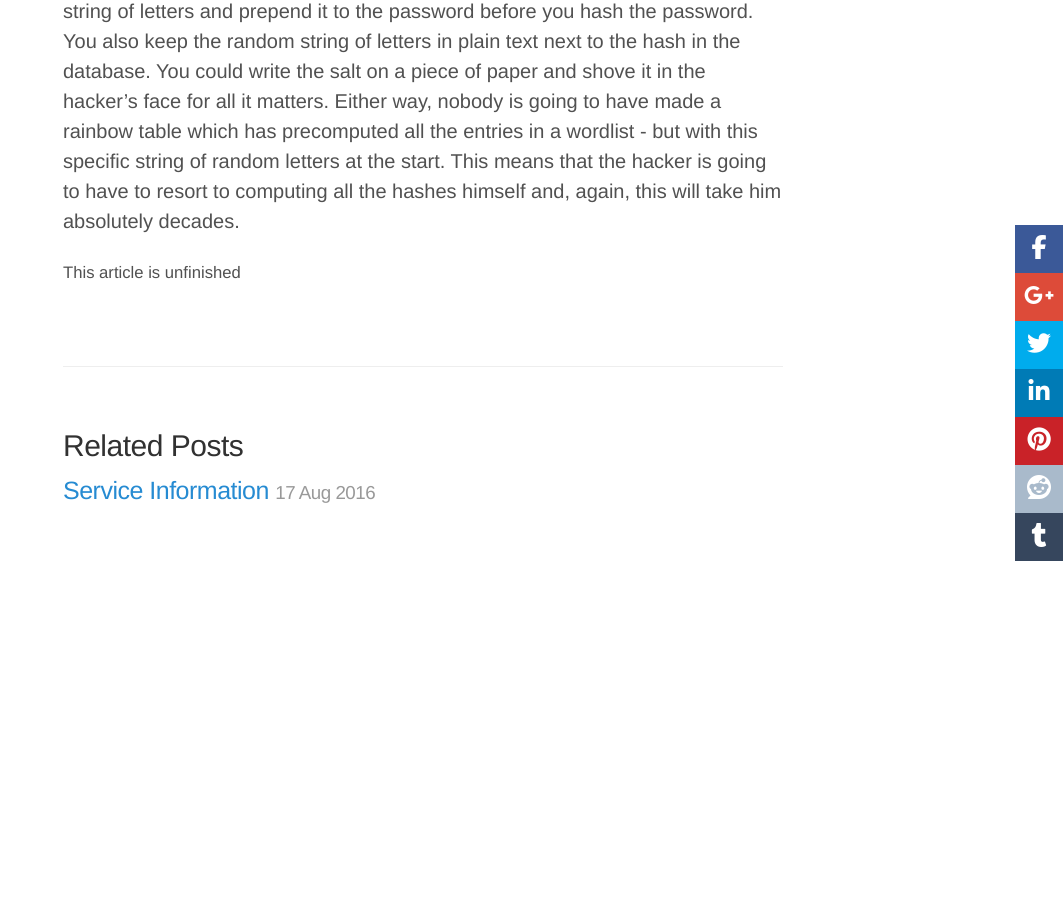
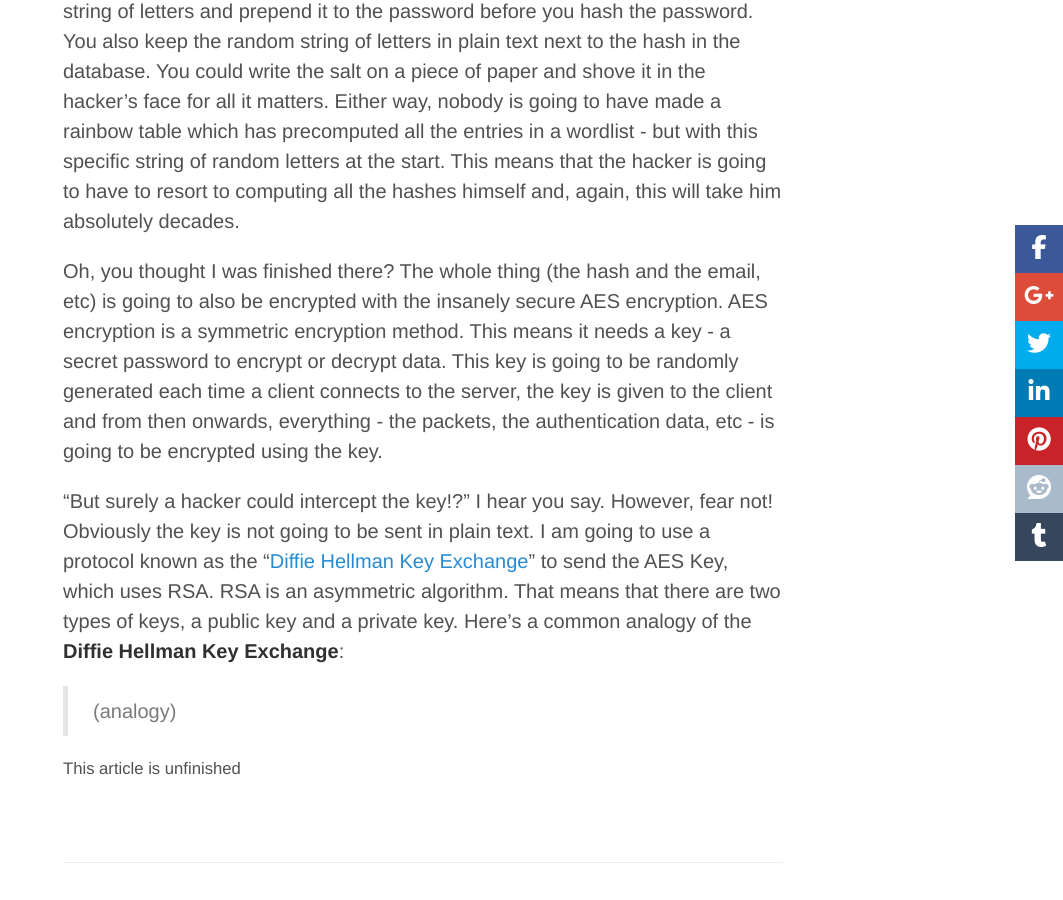
Before and after one commit to PixelZerg/PixelZFameBot, a Jekyll site: the page built from _posts/2016-08-17-security.markdown, in a window 1280 px wide and 900 px high, scrolled down 1596 px. Shown: the whole window, without its empty margins (217-1280 px from the left). Built offline with Jekyll 4.4.1, drawn with Linux system fonts in a browser that asks for light colours; nearby versions of some CDN libraries; comment, search, counter and statistics services are not loaded; before the commit the page ends 2162 px from its top, so only the background shows below that.

Commit message:
Secuirty Text

```diff
--- a/_posts/2016-08-17-security.markdown
+++ b/_posts/2016-08-17-security.markdown
@@ -17,4 +17,10 @@ A **dictionary attack** is when a hacker uses a word list - such as a dictionary
 
 ***AND THIS*** is where **salting** comes in. **Salting** is when you get a long random string of letters and prepend it to the password before you hash the password. You also keep the random string of letters in plain text next to the hash in the database. You could write the salt on a piece of paper and shove it in the hacker's face for all it matters. Either way, nobody is going to have made a rainbow table which has precomputed all the entries in a wordlist - but with this specific string of random letters at the start. This means that the hacker is going to have to resort to computing all the hashes himself and, again, this will take him absolutely decades.
 
+Oh, you thought I was finished there? The whole thing (the hash and the email, etc) is going to also be encrypted with the insanely secure AES encryption. AES encryption is a symmetric encryption method. This means it needs a key - a secret password to encrypt or decrypt data. This key is going to be randomly generated each time a client connects to the server, the key is given to the client and from then onwards, everything - the packets, the authentication data, etc - is going to be encrypted using the key.
+
+"But surely a hacker could intercept the key!?" I hear you say. However, fear not! Obviously the key is not going to be sent in plain text. I am going to use a protocol known as the "<a href="https://en.wikipedia.org/wiki/Diffie%E2%80%93Hellman_key_exchange">Diffie Hellman Key Exchange</a>" to send the AES Key, which uses RSA. RSA is an asymmetric algorithm. That means that there are two types of keys, a public key and a private key. Here's a common analogy of the **Diffie Hellman Key Exchange**:
+
+> (analogy)
+
 <small>This article is unfinished</small>
```
